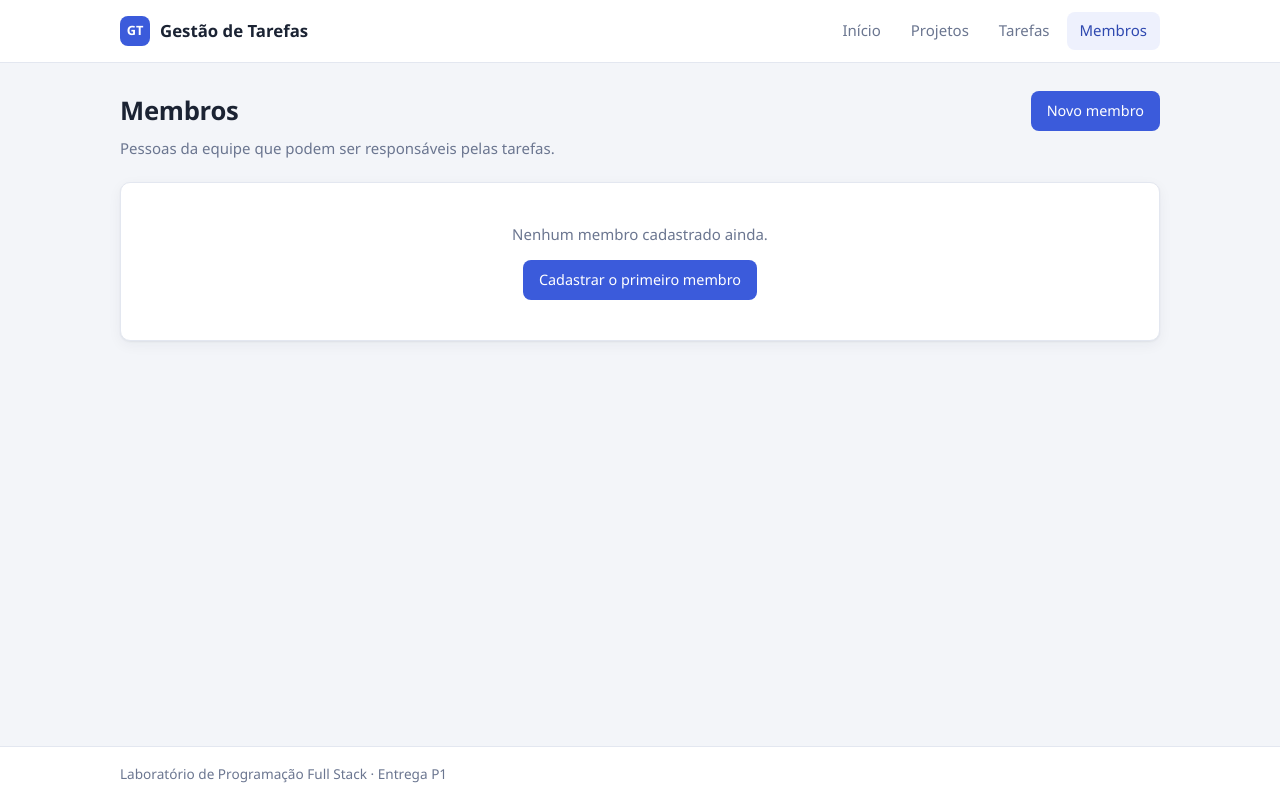
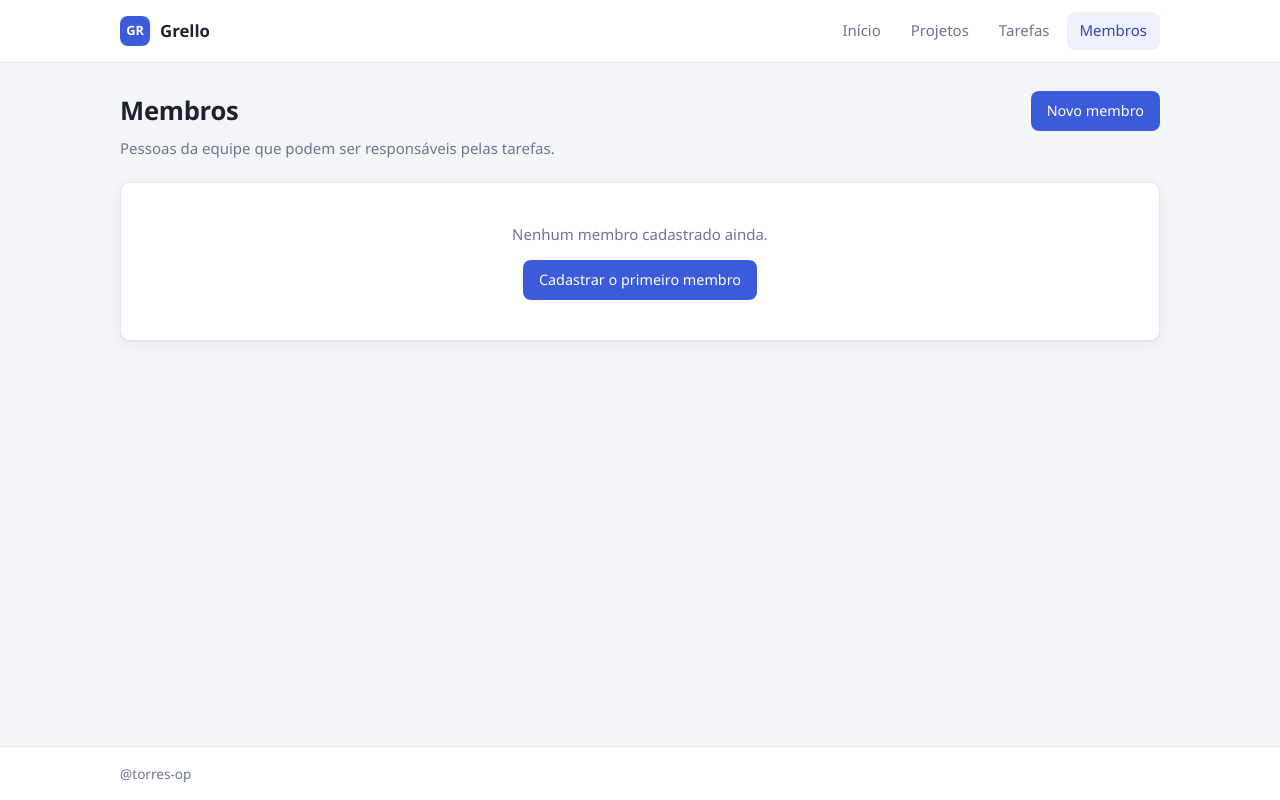
Before and after one commit to Torres-op/gestao-de-tarefas, a Django app: page /members/ in a window 1280 px wide. Run offline with Django 5.2, Linux system fonts and the light colour scheme.

Commit message:
chore: uniformiza o nome do projeto para Grello

```diff
--- a/config/urls.py
+++ b/config/urls.py
@@ -1,6 +1,10 @@
 from django.contrib import admin
 from django.urls import include, path
 from django.views.generic import TemplateView
+
+admin.site.site_header = "Grello"
+admin.site.site_title = "Grello"
+admin.site.index_title = "Administração"
 
 urlpatterns = [
     path("admin/", admin.site.urls),
--- a/members/templates/members/member_list.html
+++ b/members/templates/members/member_list.html
@@ -1,6 +1,6 @@
 {% extends "base.html" %}
 
-{% block title %}Membros &middot; Gestão de Tarefas{% endblock %}
+{% block title %}Membros &middot; Grello{% endblock %}
 
 {% block page_title %}Membros{% endblock %}
 
--- a/projects/templates/projects/project_list.html
+++ b/projects/templates/projects/project_list.html
@@ -1,6 +1,6 @@
 {% extends "base.html" %}
 
-{% block title %}Projetos &middot; Gestão de Tarefas{% endblock %}
+{% block title %}Projetos &middot; Grello{% endblock %}
 
 {% block page_title %}Projetos{% endblock %}
 
--- a/tasks/templates/tasks/task_list.html
+++ b/tasks/templates/tasks/task_list.html
@@ -1,6 +1,6 @@
 {% extends "base.html" %}
 
-{% block title %}Tarefas &middot; Gestão de Tarefas{% endblock %}
+{% block title %}Tarefas &middot; Grello{% endblock %}
 
 {% block page_title %}Tarefas{% endblock %}
 
--- a/templates/base.html
+++ b/templates/base.html
@@ -1,23 +1,39 @@
-{% load static %}<!DOCTYPE html>
+{% load static %}<!doctype html>
 <html lang="pt-br">
   <head>
-    <meta charset="utf-8">
-    <meta name="viewport" content="width=device-width, initial-scale=1">
-    <title>{% block title %}Gestão de Tarefas{% endblock %}</title>
-    <link rel="stylesheet" href="{% static 'css/style.css' %}">
+    <meta charset="utf-8" />
+    <meta name="viewport" content="width=device-width, initial-scale=1" />
+    <title>{% block title %}Grello{% endblock %}</title>
+    <link rel="stylesheet" href="{% static 'css/style.css' %}" />
   </head>
   <body>
     <header class="site-header">
       <div class="container header-inner">
         <a class="brand" href="{% url 'home' %}">
-                <span class="brand-mark">GT</span>
-                <span>Gestão de Tarefas</span>
+          <span class="brand-mark">GR</span>
+          <span>Grello</span>
         </a>
         <nav class="main-nav">
-                <a href="{% url 'home' %}" class="{% if request.resolver_match.url_name == 'home' %}active{% endif %}">Início</a>
-                <a href="{% url 'projects:list' %}" class="{% if request.resolver_match.app_name == 'projects' %}active{% endif %}">Projetos</a>
-                <a href="{% url 'tasks:list' %}" class="{% if request.resolver_match.app_name == 'tasks' %}active{% endif %}">Tarefas</a>
-                <a href="{% url 'members:list' %}" class="{% if request.resolver_match.app_name == 'members' %}active{% endif %}">Membros</a>
+          <a
+            href="{% url 'home' %}"
+            class="{% if request.resolver_match.url_name == 'home' %}active{% endif %}"
+            >Início</a
+          >
+          <a
+            href="{% url 'projects:list' %}"
+            class="{% if request.resolver_match.app_name == 'projects' %}active{% endif %}"
+            >Projetos</a
+          >
+          <a
+            href="{% url 'tasks:list' %}"
+            class="{% if request.resolver_match.app_name == 'tasks' %}active{% endif %}"
+            >Tarefas</a
+          >
+          <a
+            href="{% url 'members:list' %}"
+            class="{% if request.resolver_match.app_name == 'members' %}active{% endif %}"
+            >Membros</a
+          >
         </nav>
       </div>
     </header>
@@ -38,7 +54,7 @@
 
     <footer class="site-footer">
       <div class="container">
-            <p>Laboratório de Programação Full Stack &middot; Entrega P1</p>
+        <p>@torres-op</p>
       </div>
     </footer>
   </body>
--- a/templates/home.html
+++ b/templates/home.html
@@ -1,8 +1,8 @@
 {% extends "base.html" %}
 
-{% block title %}Início &middot; Gestão de Tarefas{% endblock %}
+{% block title %}Início &middot; Grello{% endblock %}
 
-{% block page_title %}Gestão de Tarefas{% endblock %}
+{% block page_title %}Grello{% endblock %}
 
 {% block page_subtitle %}
     <p class="page-description">Organize projetos, distribua tarefas entre a equipe e controle a ordem de execução por dependências.</p>
```
Also changed, not shown: DOCUMENTATION.md (+3 -3 lines), README.md. Lines whose indentation alone changed are shown as unchanged.
